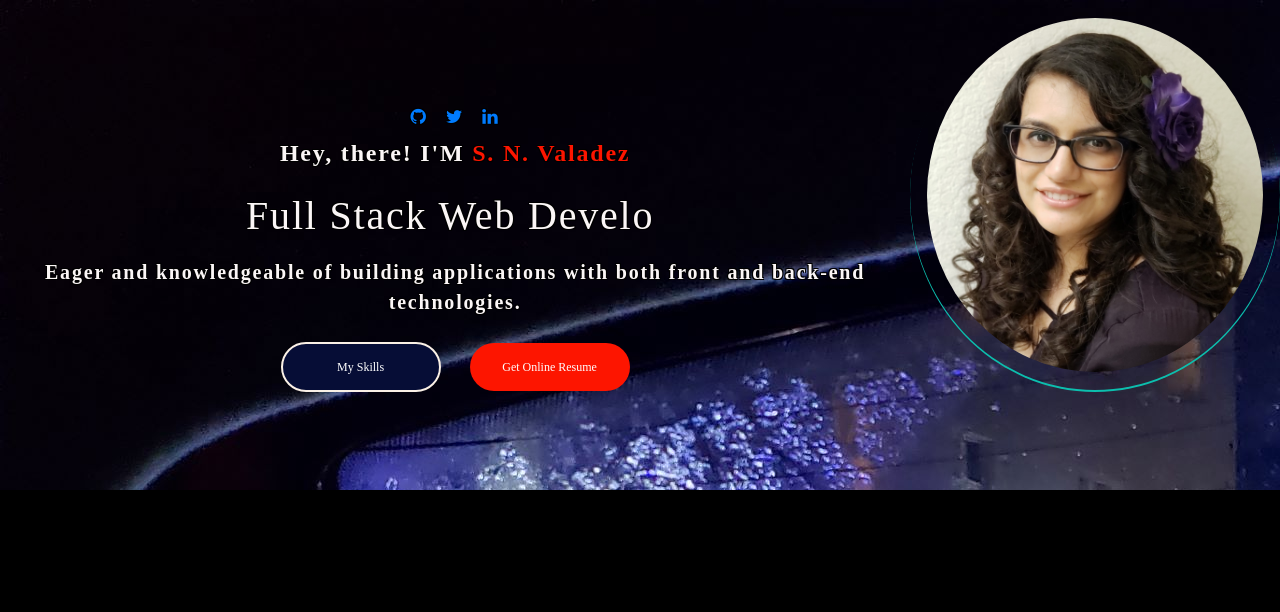
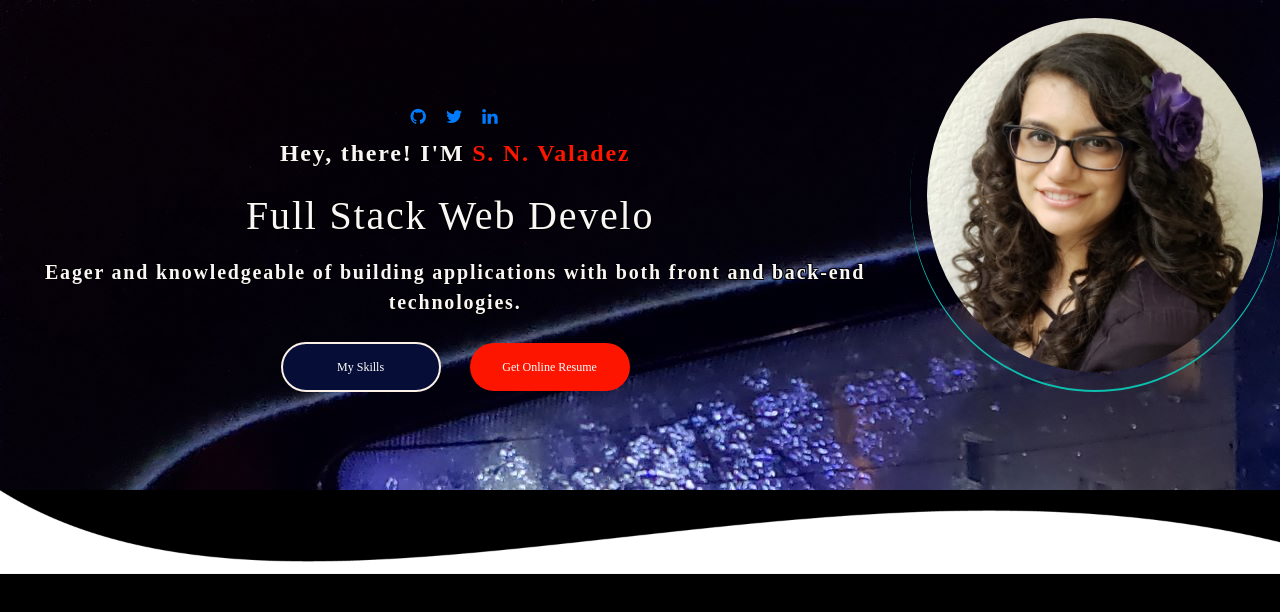
Before and after one commit to SNValadez/snvaladez.dev, a React (Create React App) app: page / in a window 1280 px wide. Shown: the top 612 px of the page. Built offline with nearby package versions, Linux system fonts and the light colour scheme; a web font is replaced by a local one.

Commit message:
create Main component

```diff
--- a/src/App.js
+++ b/src/App.js
@@ -3,6 +3,7 @@ import './App.css';
 import React, { useState } from "react";
 import Header from "./components/Header"
 import About from "./components/About"
+import Footer from "./components/Footer"
 
 function App() {
 
@@ -12,6 +13,7 @@ function App() {
     <div className="App">
 
      <Header></Header>
+     <Footer></Footer>
     </div>
   );
 }
--- a/src/components/Footer/index.js
+++ b/src/components/Footer/index.js
@@ -5,7 +5,7 @@ function Footer() {
     return (
         <div className="footer-con">
             <div className="footer-par">
-                <img src={require ("../../../assets/Header-Home/swirly-bg.png")} alt="error message"/>
+                <img src={require ("../../assets/Header-Home/swirly-bg.png")} alt="error message"/>
             </div>
 
         </div>
--- a/src/components/Footer/style.css
+++ b/src/components/Footer/style.css
@@ -0,0 +1,24 @@
+.footer-par {
+
+    max-width: 1920px;
+    height: 100%;
+    width: 100%;
+
+}
+
+
+.footer-con{
+
+    display: flex;
+    width: 100%;
+    height: 17.9%;
+    justify-content: center;
+    overflow: hidden;
+
+}
+
+.footer-par img {
+
+    max-height: 129px;
+    max-width: 100%;
+}
--- /dev/null
+++ b/src/components/Main/style.css
@@ -0,0 +1,3 @@
+.main-con {
+    display: flex;
+}
```
Also changed, not shown: src/components/Main/index.js (added, +16 -0 lines).
